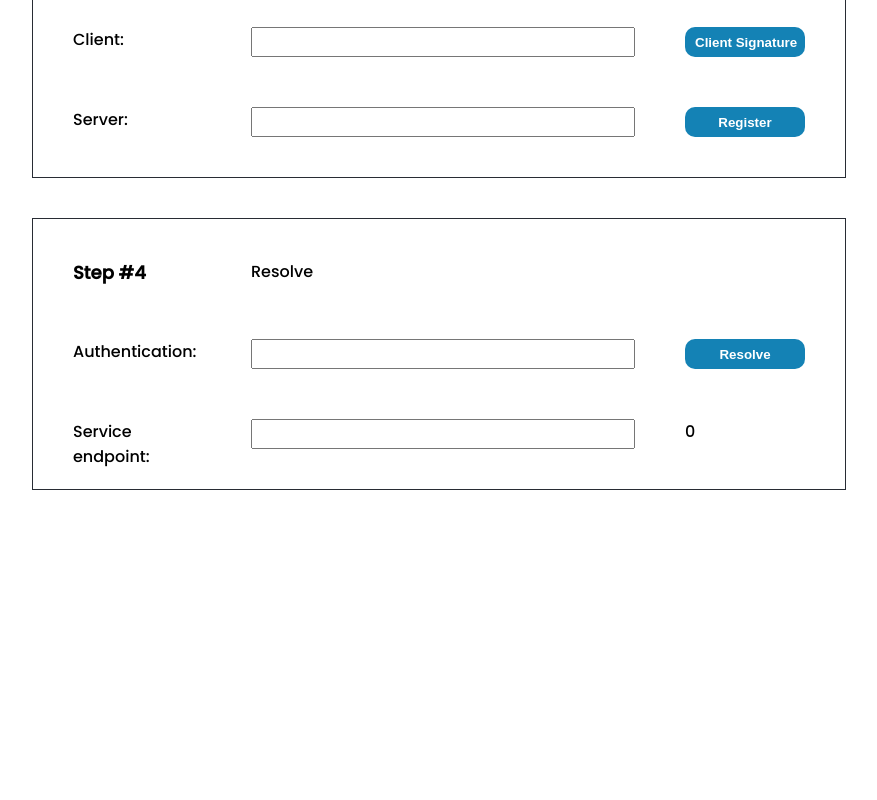
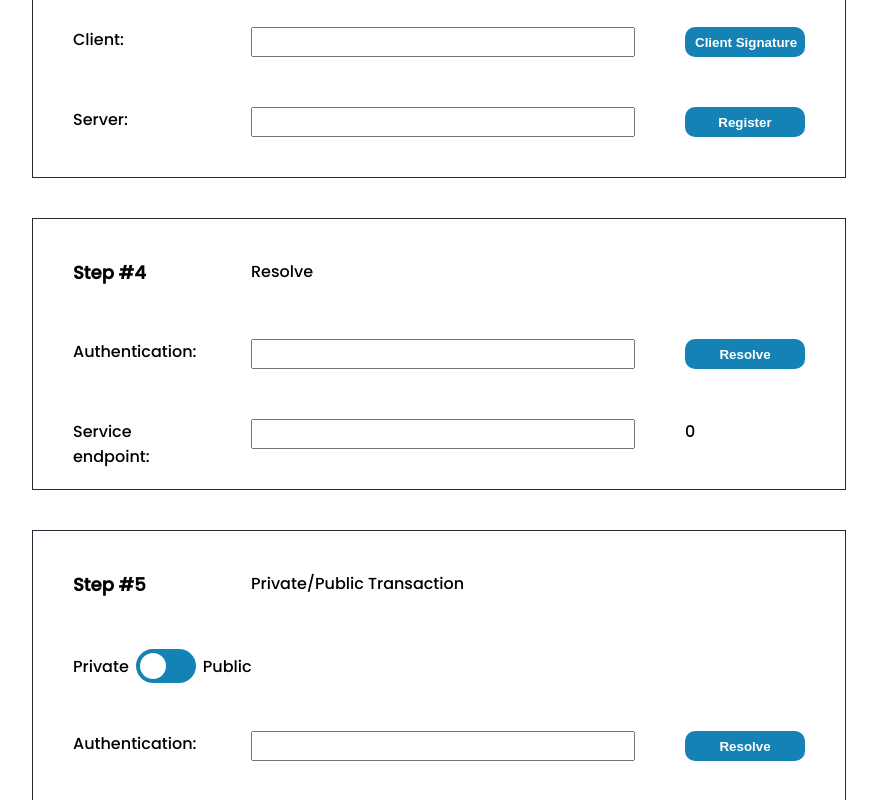
Before and after one commit to verify-xyz/did-profiles, a React (Create React App) app in the folder frontend/: page / in a window 1280 px wide. Shown: the part 826-1626 px from the top of the page, without its empty margins (201-1078 px from the left). Before the commit the page ends 1386 px from the top, so only its background shows below. Built offline with nearby package versions, Linux system fonts and the light colour scheme.

Commit message:
ToggleButton added

```diff
--- a/frontend/src/App.js
+++ b/frontend/src/App.js
@@ -3,15 +3,18 @@ import './styles/styleApp.css';
 import ServerAPI from './api/serverAPI.js';
 import { RegisterServiceDto, ClientSignatureBody, RegisterServiceBody } from './dto/register.dto';
 import { ClientSign } from './network/client-sign';
+import { ToggleButton } from './components/toggleButton';
 
 function App() {
     const [message, setMessage] = useState('');
     const [address, setAddress] = useState('');
     const [txRecord, setTxRecord] = useState('');
+    // const [toggleValue, setToggleValue] = useState('private');
 
     useEffect(() => {
         console.log(message);
         console.log(address);
+        // console.log(toggleValue);
     });
 
     /**
@@ -89,7 +92,6 @@ function App() {
         window.document.getElementById('clientSignatureID').value = '';
         window.document.getElementById('serverSignatureID').value = '';
 
-        // CLIENT SIGN AT CLIENT SIDE
         const clientSign = new ClientSign();
         const clientSignature = await clientSign.createSignatureAddService(clientSigBody.network, clientSigBody.service);
 
@@ -195,6 +197,11 @@ function App() {
         console.log(value);
     }
 
+    function childToParent(childData) {
+        console.log(`Data received from child: ${childData}`);
+        // setToggleValue(childData);
+    };
+
     return (
         <div className="appMainContainer">
             <h1 className="appHeader">DID Profiles Testing App</h1>
@@ -246,6 +253,18 @@ function App() {
                 <input className="appInput" id="serviceEndpointID" readOnly></input>
                 <label className="appLabel" id="timerID">0</label>
             </div>
+
+            <div className="appGridContainer appGridContainer05">
+                <label className="stepLabel">Step #5</label>
+                <div>Private/Public Transaction</div>
+                <div></div>
+
+                <ToggleButton setValue={childToParent}></ToggleButton><div></div><div></div>
+
+                <label className="appLabel">Authentication:</label>
+                <input className="appInput" id="resolveID" readOnly></input>
+                <button className="appButtonFetch" onClick={resolveButtonClickedHandler} id="step5Btn">Resolve</button>
+            </div>
         </div>
     );
 }
--- /dev/null
+++ b/frontend/src/components/toggleButton.js
@@ -0,0 +1,31 @@
+import React, { /* useState, */ useEffect } from 'react';
+import '../styles/styleToggleButton.css';
+
+// eslint-disable-next-line react/prop-types
+export const ToggleButton = ({ setValue }) => {
+    let value = 'private';
+
+    useEffect(() => {
+
+    });
+
+    function checkboxClickedHandler() {
+        if (value === 'private') {
+            value = 'public';
+        } else {
+            value = 'private';
+        }
+        setValue(value);
+    }
+
+    return (
+        <div className='toggleButtonMainContainer' >
+            <label>Private</label>
+            <label className="switch">
+                <input type="checkbox" onClick={checkboxClickedHandler}></input>
+                <span className="slider round"></span>
+            </label>
+            <label>Public</label>
+        </div>
+    );
+};
--- a/frontend/src/styles/styleApp.css
+++ b/frontend/src/styles/styleApp.css
@@ -91,6 +91,14 @@ textarea:focus, input:focus {
     grid-row-gap: 50px;
 }
 
+.appGridContainer05 {
+    display: grid;
+    grid-template-columns: [column1] 10vw [column2] 30vw [column3] 120px [end];
+    grid-template-rows: [row1] 30px [row2] 30px [row3] 30px;
+    grid-column-gap: 50px;
+    grid-row-gap: 50px;
+}
+
 .appButtonSend, .appButtonFetch {
     border-width: 0px;
     border-radius: 10px;
--- /dev/null
+++ b/frontend/src/styles/styleToggleButton.css
@@ -0,0 +1,73 @@
+.toggleButtonMainContainer {
+    display: flex;
+    flex-direction: row;
+    align-items: center;
+    justify-content: space-between;
+
+}
+
+/* The switch - the box around the slider */
+.switch {
+    position: relative;
+    display: inline-block;
+    width: 60px;
+    height: 34px;
+    min-width: 60px;
+    margin-left: 7px;
+    margin-right: 7px;
+  }
+
+  /* Hide default HTML checkbox */
+  .switch input {
+    opacity: 0;
+    width: 0;
+    height: 0;
+  }
+
+  /* The slider */
+  .slider {
+    position: absolute;
+    cursor: pointer;
+    top: 0;
+    left: 0;
+    right: 0;
+    bottom: 0;
+    background-color: #1482b5;
+    -webkit-transition: .4s;
+    transition: .4s;
+  }
+
+  .slider:before {
+    position: absolute;
+    content: "";
+    height: 26px;
+    width: 26px;
+    left: 4px;
+    bottom: 4px;
+    background-color: white;
+    -webkit-transition: .4s;
+    transition: .4s;
+  }
+
+  input:checked + .slider {
+    background-color: #1482b5;
+  }
+
+  input:focus + .slider {
+    box-shadow: 0 0 1px #2196F3;
+  }
+
+  input:checked + .slider:before {
+    -webkit-transform: translateX(26px);
+    -ms-transform: translateX(26px);
+    transform: translateX(26px);
+  }
+
+  /* Rounded sliders */
+  .slider.round {
+    border-radius: 34px;
+  }
+
+  .slider.round:before {
+    border-radius: 50%;
+  }
```
